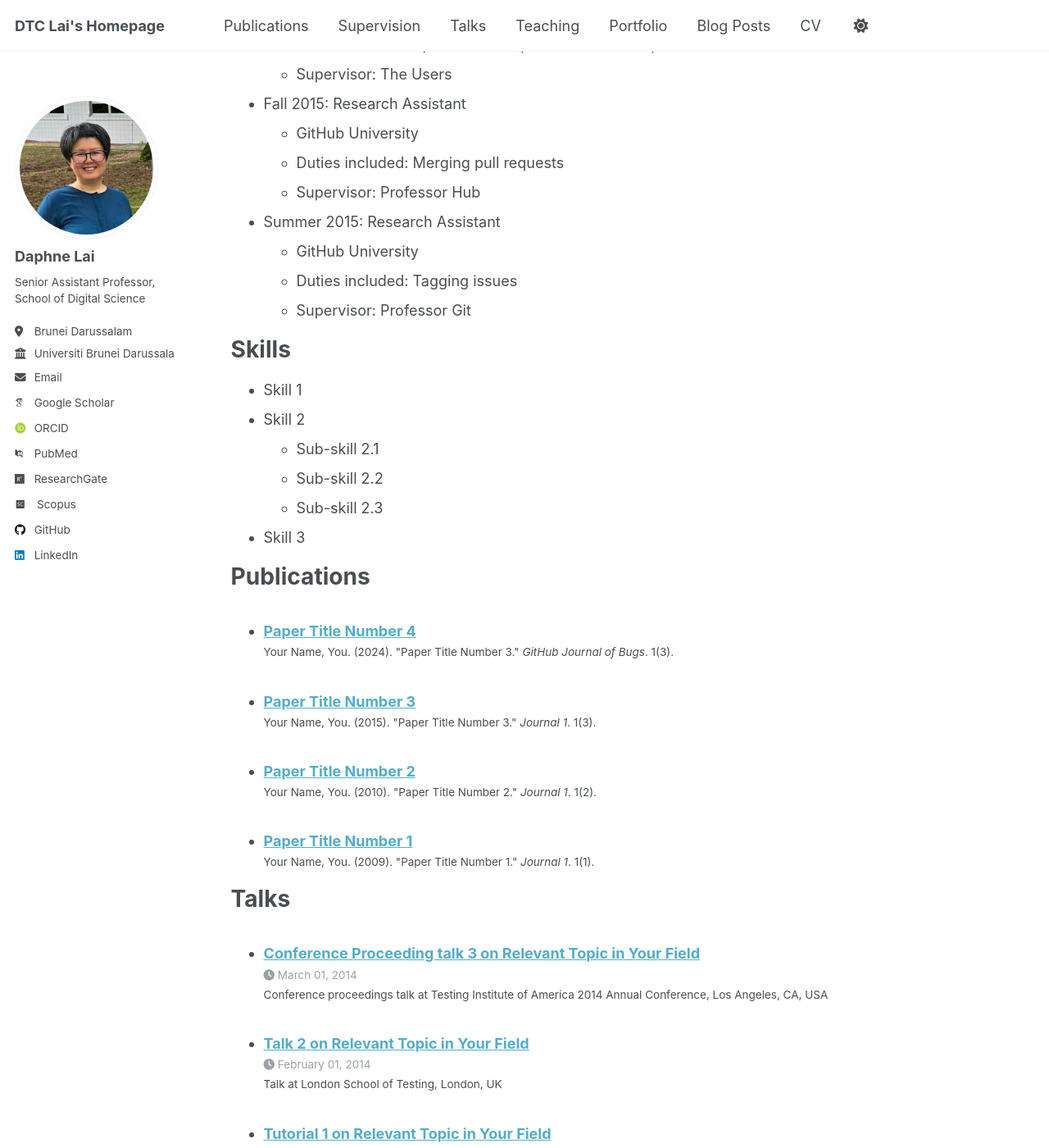
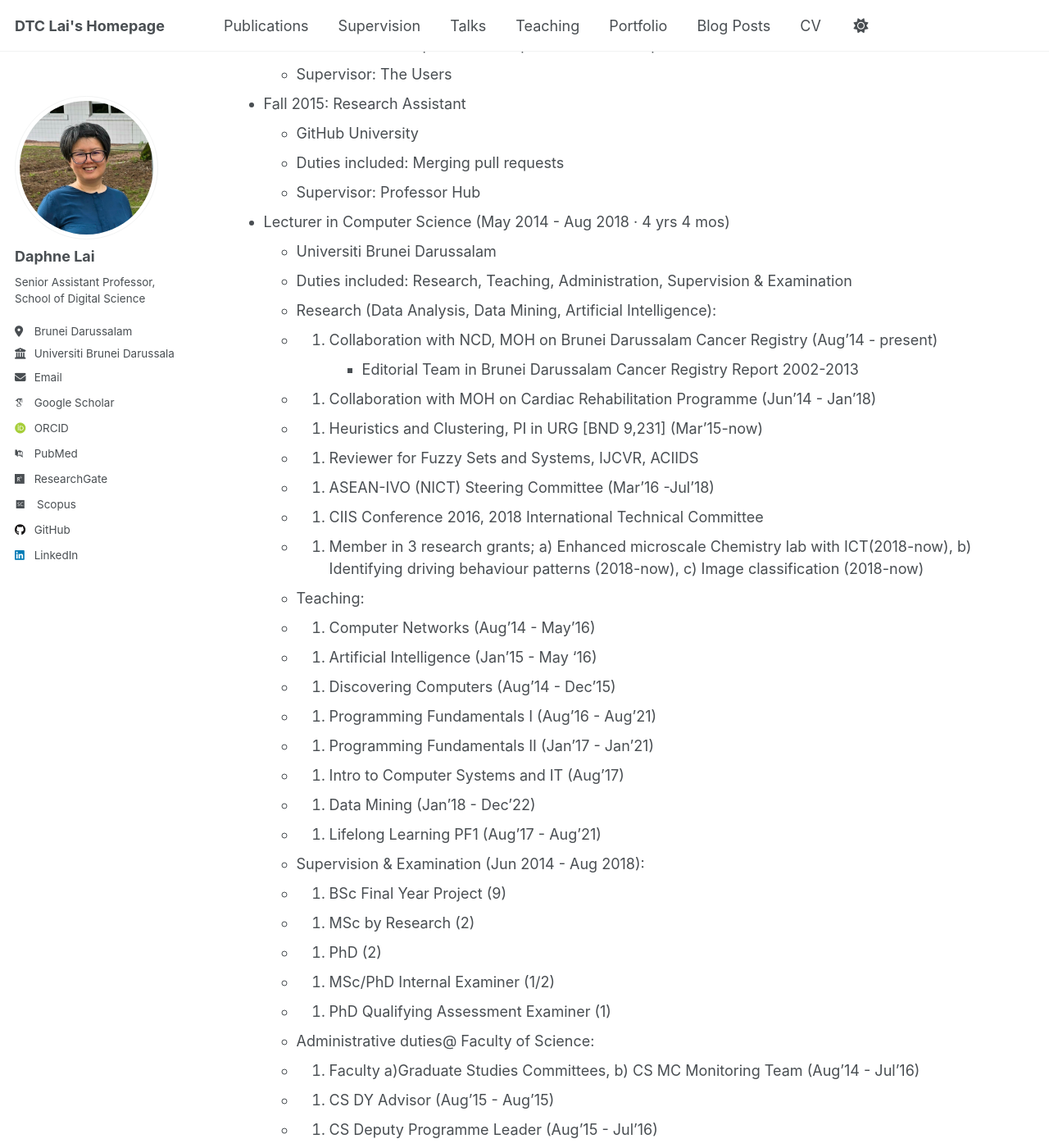
Before and after one commit to dtclai/dtclai.github.io, a Jekyll site: the page built from _pages/cv.md, in a window 1280 px wide and 1400 px high, scrolled down 393 px. Shown: the whole window at 82% size. Built offline with Jekyll 4.4.1, drawn with Linux system fonts in a browser that asks for light colours; some web fonts are replaced; some of the changed text lies outside the part shown.

Commit message:
Update cv.md

```diff
--- a/_pages/cv.md
+++ b/_pages/cv.md
@@ -26,11 +26,48 @@ Work experience (CV in working progress)
   * GitHub University
   * Duties included: Merging pull requests
   * Supervisor: Professor Hub
+<br/>
+* Lecturer in Computer Science (May 2014 - Aug 2018 · 4 yrs 4 mos)
+  * Universiti Brunei Darussalam
+  * Duties included: Research, Teaching, Administration, Supervision & Examination
+  * Research (Data Analysis, Data Mining, Artificial Intelligence):
+   * 1. Collaboration with NCD, MOH on Brunei Darussalam Cancer Registry (Aug'14 - present)
+          * Editorial Team in Brunei Darussalam Cancer Registry Report 2002-2013
+   * 2. Collaboration with MOH on Cardiac Rehabilitation Programme (Jun'14 - Jan'18)
+   * 3. Heuristics and Clustering, PI in URG  [BND 9,231] (Mar'15-now)
+   * 4. Reviewer for Fuzzy Sets and Systems, IJCVR, ACIIDS
+   * 5. ASEAN-IVO (NICT) Steering Committee (Mar'16 -Jul'18)
+   * 6. CIIS Conference 2016, 2018 International Technical Committee
+   * 7. Member in 3 research grants; a) Enhanced microscale Chemistry lab with ICT(2018-now), b) Identifying  driving behaviour patterns (2018-now), c) Image classification (2018-now)
 
-* Summer 2015: Research Assistant
-  * GitHub University
-  * Duties included: Tagging issues
-  * Supervisor: Professor Git
+  * Teaching:
+   * 1. Computer Networks (Aug'14 - May'16)
+   * 2. Artificial Intelligence (Jan'15 - May '16)
+   * 3. Discovering Computers (Aug'14 - Dec'15)
+   * 4. Programming Fundamentals I (Aug'16 - Aug'21)
+   * 5. Programming Fundamentals II (Jan'17 - Jan'21)
+   * 6. Intro to Computer Systems and IT (Aug'17)
+   * 7. Data Mining (Jan'18 - Dec'22)
+   * 8. Lifelong Learning PF1 (Aug'17 - Aug'21)
+
+  * Supervision & Examination (Jun 2014 - Aug 2018):
+   * 1. BSc Final Year Project (9)
+   * 2. MSc by Research (2)
+   * 3. PhD (2)
+   * 4. MSc/PhD Internal Examiner (1/2)
+   * 5. PhD Qualifying Assessment Examiner (1)
+
+  * Administrative duties@ Faculty of Science:
+   * 1. Faculty a)Graduate Studies Committees, b) CS MC Monitoring Team (Aug'14 - Jul'16)
+   * 2. CS DY Advisor (Aug'15 - Aug'15)
+   * 3. CS Deputy Programme Leader (Aug'15 - Jul'16)
+   * 4. Act. Programme Leader for Maths and CS (Jan'16 - Jul'16)
+   * 5. Brunei ICT Industry Competency Framework Working Committee (Apr'15 - Apr'16)
+   * 6. Faculty Exchange Coordinator (Jul'16 - Jul'17)
+   * 7. Faculty GenNext Coordinator, Combined Major Coordinator (Aug'17 - Mar'18)
+   * 8. Faculty Research Committee (Oct'17 - Jun 2021)
+   * 9.  Career guide (Nov'17 - now)
+   * 10. Subj Editor Scientia Bruneiana (Aug'18 - Jun 2021)
 
 Skills
 ======
```
